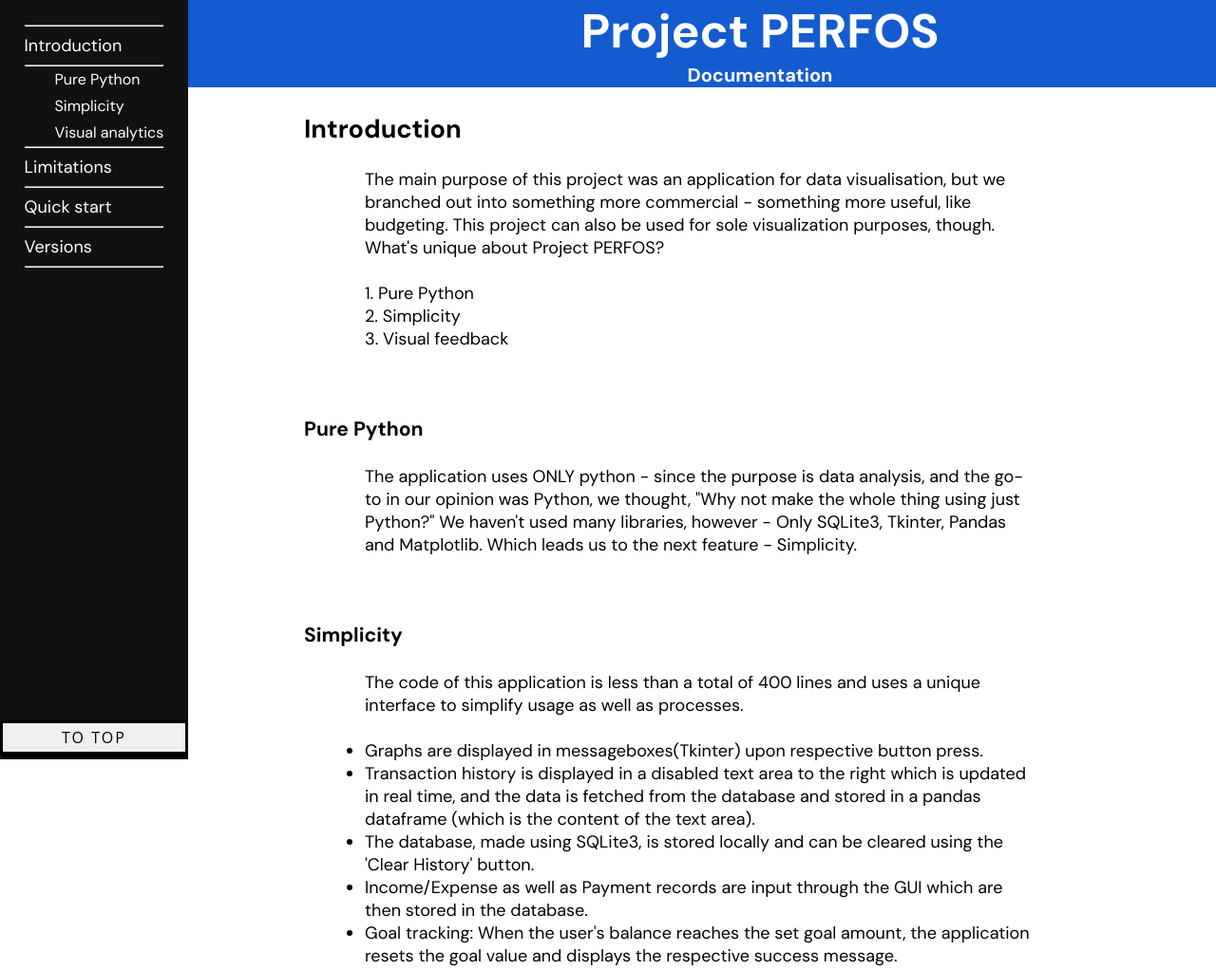
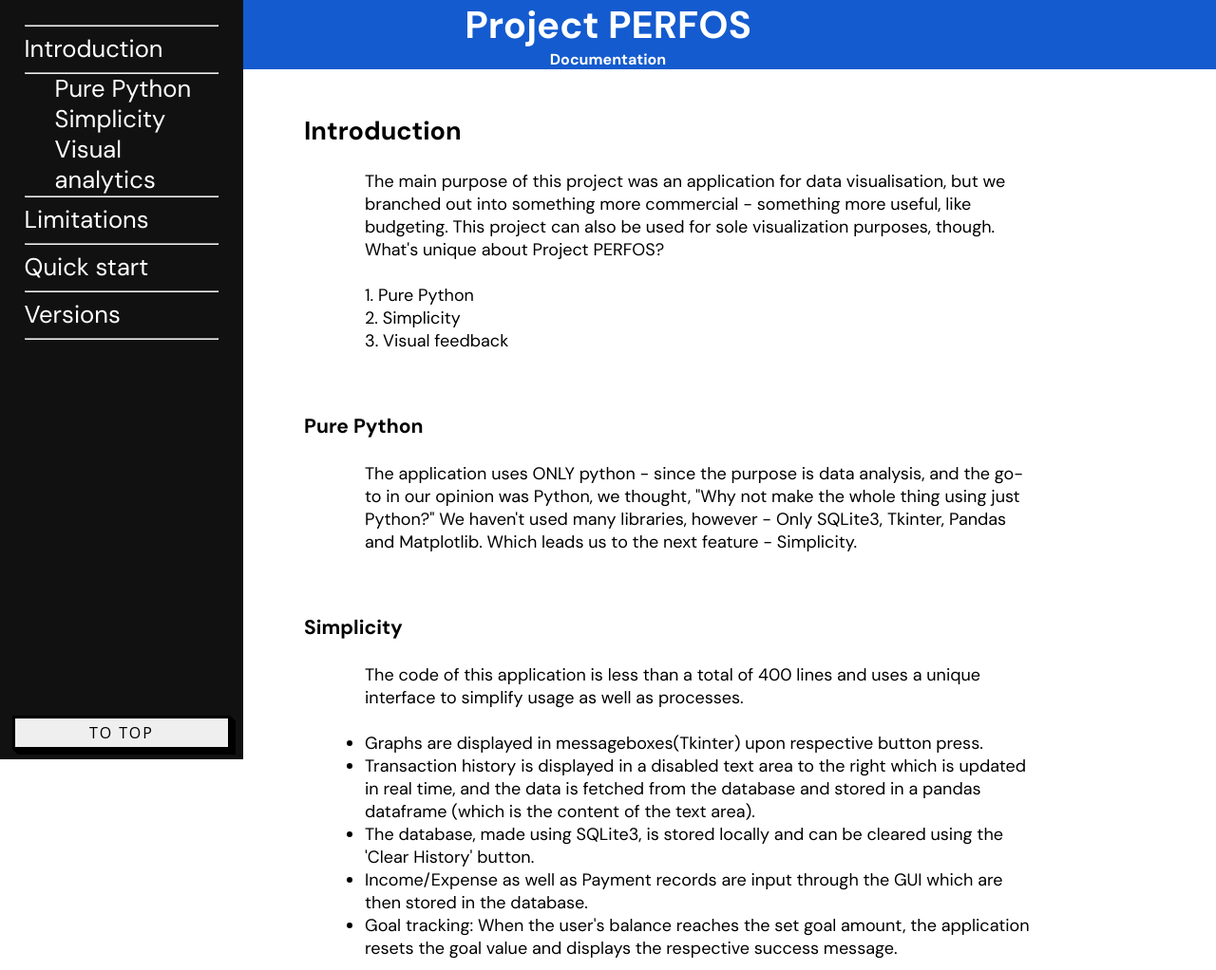
Before and after one commit to HritvikaC/Project-PERFOS, a plain HTML site: page index.html in a window 1280 px wide. Shown: the top 1022 px of the page at 95% size. Drawn offline with Linux system fonts and the light colour scheme; a web font is replaced by a local one.

Commit message:
Adjusted sidebar

```diff
--- a/style.css
+++ b/style.css
@@ -18,54 +18,59 @@ html {
 .header-1 {
   display: flex;
   flex-direction: column;
+  position: fixed;
+  top: 0;
   width: 100%;
-  height: auto;
-  max-height: 25vh;
   background-color: #135bcf;
   color: #fff;
   align-items: center;
 }
 
 h1 {
-  font-size: 50px;
-  margin-left: 25vw;
+  font-size: 2.5em;
+  text-align: center;
 }
+
 h4 {
-  font-size: 20px;
-  margin-left: 25vw;
+  font-size: 1em;
+  text-align: center;
 }
+
 .sidenav {
   display: flex;
   flex-direction: column;
+  position: fixed;
+  width: 20vw;
   height: 100%;
-  max-width: 25vw;
-  position: fixed;
   top: 0;
   left: 0;
   background-color: #111;
   color: #fff;
   overflow-x: hidden; /* Disable horizontal scroll */
+  overflow: hidden;
 }
 
 .main-nav {
   padding: 2vw;
-  font-size: 18px;
-  line-height: 5vh;
+  font-size: 2vw;
+  line-height: 3rem;
 }
 
 .intro-nav {
   padding-left: 2.5vw;
-  font-size: 16px;
-  line-height: 3.5vh;
+  font-size: 2vw;
+  line-height: 2rem;
 }
 
 .Main-content {
-  margin: 2vw 15vw 5vw 30vw;
+  margin: 5vw 15vw 5vw 30vw;
   font-size: 18px;
 }
 
-h3 {
-  padding-top: 5px;
+.Intro {
+  display: flex;
+  flex-direction: column;
+  margin-top: 15vh;
 }
 
 .foot {
@@ -92,8 +97,7 @@ h3 {
   user-select: none;
   -webkit-user-select: none;
   touch-action: manipulation;
-  margin-top: auto;
-  margin-bottom: 5px;
+  margin: auto 1vw 10px;
 }
 
 .button-54:active {
```
